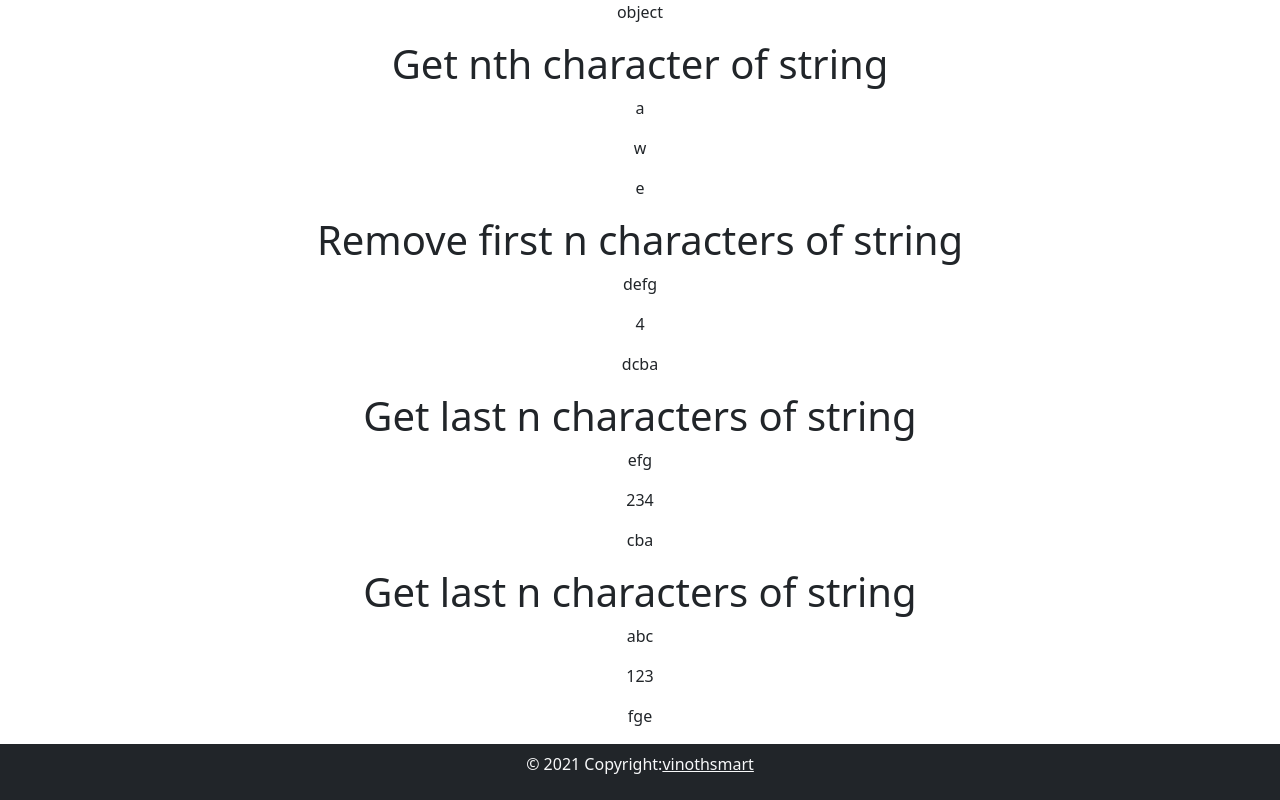
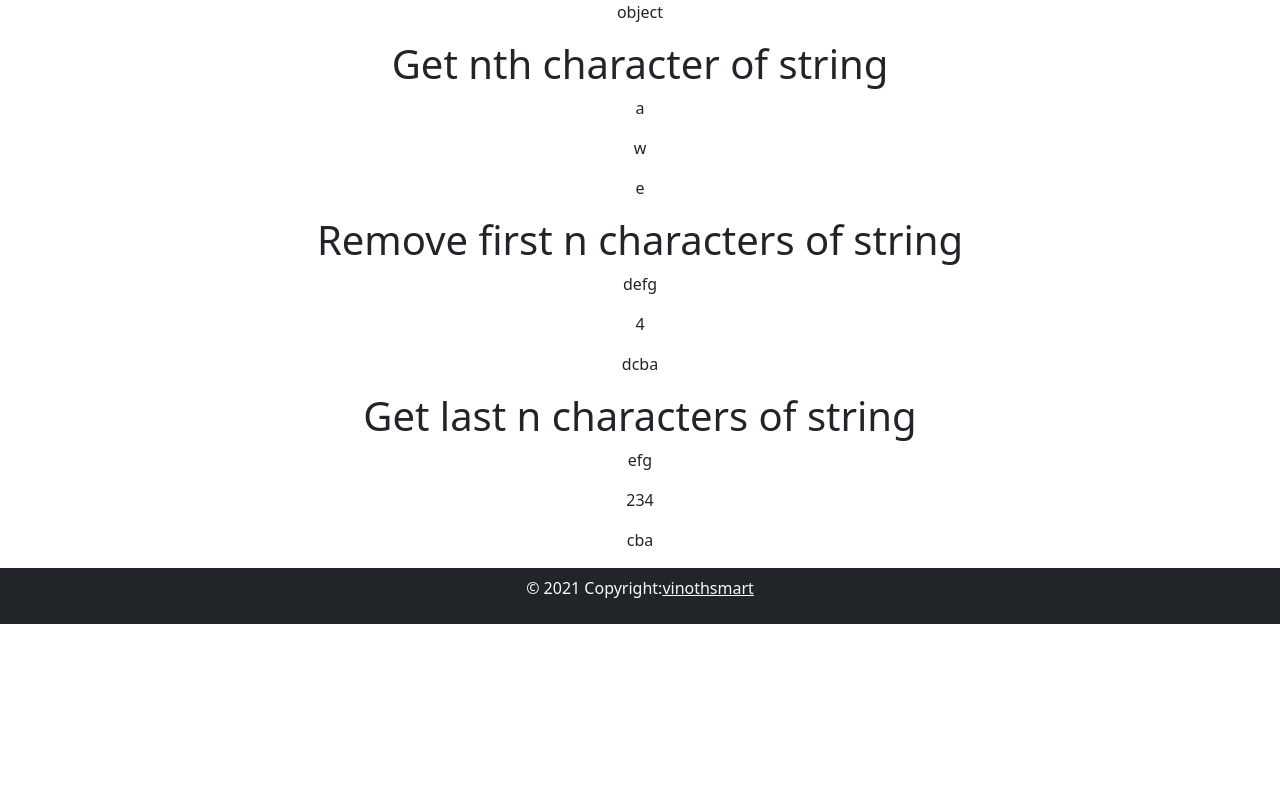
Before and after one commit to vinothsmart/react-redux-dashboard, a React (Create React App) app: page /jsc/basic in a window 1280 px wide. Shown: the part 737-1537 px from the top of the page. After the commit the page ends 1361 px from the top, so only its background shows below. Built offline with nearby package versions, Linux system fonts and the light colour scheme.

Commit message:
Get last n characters of string

```diff
--- a/src/components/pages/JsChallage/Basic.js
+++ b/src/components/pages/JsChallage/Basic.js
@@ -50,12 +50,6 @@ const Basic = () => {
         <p>{removeLastThree("1234")}</p>
         <p>{removeLastThree("fgedcba")}</p>
       </center>
-      <center>
-        <h1>Get last n characters of string</h1>
-        <p>{getFirstThree("abcdefg")}</p>
-        <p>{getFirstThree("1234")}</p>
-        <p>{getFirstThree("fgedcba")}</p>
-      </center>
     </div>
   );
 };
```
